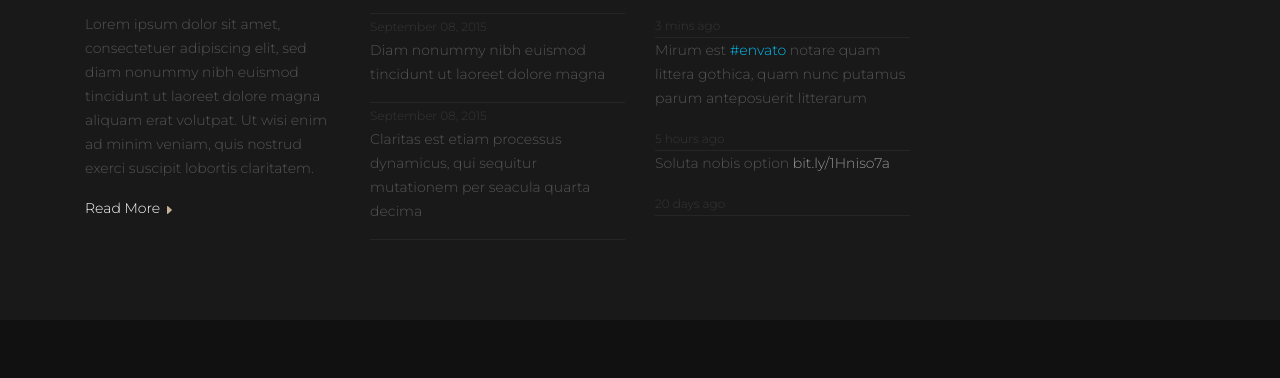
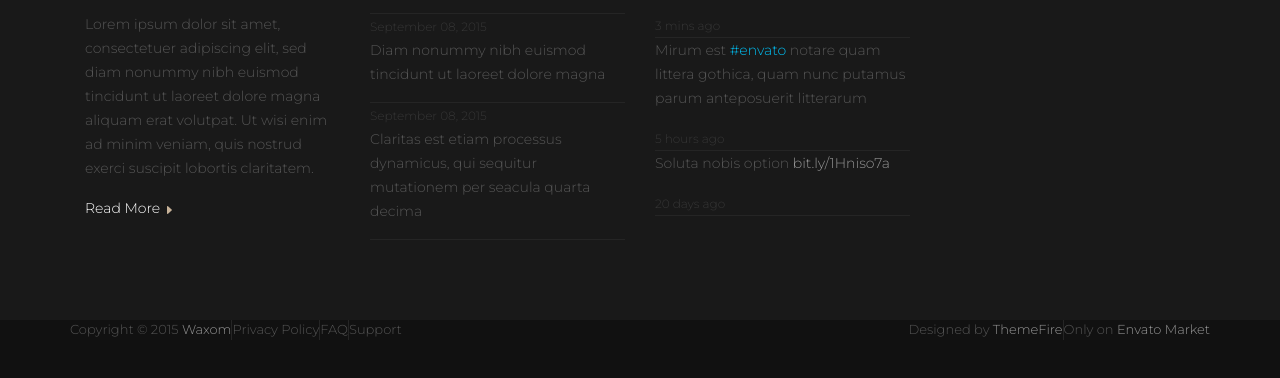
Before and after one commit to migrek/Bootstrap-project, a website built with webpack: page index.html in a window 1280 px wide. Shown: the part 6644-7022 px from the top of the page. Built offline with nearby package versions, Linux system fonts and the light colour scheme; files whose address does not match are found by name.

Commit message:
Add files via upload

```diff
--- a/index.html
+++ b/index.html
@@ -519,7 +519,16 @@
 <div class="container-fluid footer-bottom">
         <div class="container">
         <div class="row  d-flex flex-row justify-content-between">
-
+            <div class="d-flex justify-content-start">
+                <div class="nav-link-bottom">Copyright © 2015 <a href="#" class="footer-link">Waxom</a></div>
+                <div class="nav-link-bottom">Privacy Policy</div>
+                <div class="nav-link-bottom">FAQ</div>
+                <div class="nav-link-bottom">Support</div>
+            </div>
+            <div class="d-flex justify-content-end">
+                <div class="nav-link-bottom">Designed by <a href="#" class="footer-link">ThemeFire</a></div>
+                <div class="nav-link-bottom">Only on <a href="#" class="footer-link">Envato Market</a></div>
+            </div>
         </div>
     </div>
 </div>
--- a/src/sass/main.scss
+++ b/src/sass/main.scss
@@ -630,3 +630,13 @@
     background-color: #111111;
     height: 100px;
 }
+
+.nav-link-bottom {
+    border-right: 1px solid #252525;
+    color: $main-text-color;
+    font-size: 13px;
+}
+
+.nav-link-bottom:last-of-type {
+    border-right: none;
+}
```
